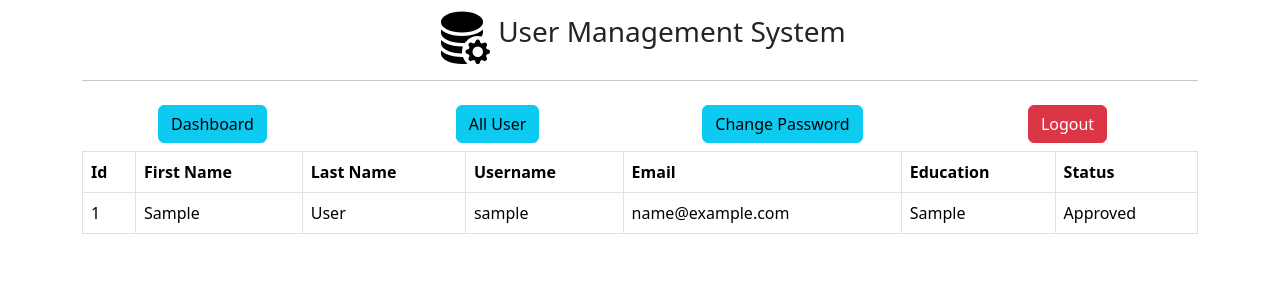
After one commit to Grayni/crm, a Flask app: page /admin/get-all-users in a window 1280 px wide. The commit adds this page. Shown: the top 300 px of the page. Run offline with Flask 3, Linux system fonts and the light colour scheme; tables that the repository leaves empty hold one stand-in row (values such as "Sample post").

Commit message:
admin approve user

```diff
--- a/app.py
+++ b/app.py
@@ -91,6 +91,23 @@ def adminDashboard():
     if not session.get('admin_id'):
         return redirect('/admin/')
     return render_template('/admin/dashboard.html', title='Admin Dashboard')
+
+
+# admin get all users
+@app.route('/admin/get-all-users', methods=['POST', 'GET'])
+def adminGetAllUsers():
+    users = User.query.all()
+    return render_template('admin/all-users.html', title='All Users', users=users)
+
+
+# admin approve user
+@app.route('/admin/approve-user/<int:id>', methods=['POST', 'GET'])
+def adminApprove(id):
+    User.query.filter_by(id=id).update({'status': 1})
+    db.session.commit()
+
+    flash('Approve successfully', 'success')
+    return redirect('/admin/get-all-users')
 
 
 # admin Logout
--- /dev/null
+++ b/templates/admin/all-users.html
@@ -0,0 +1,47 @@
+{% extends "admin/layout.html" %}
+
+{% block content %}
+    <div class="container">
+        {% include"admin/navbar.html" %}
+    </div>
+    <div class="container">
+        <div class="my-2">
+            <div class="table-responsive">
+                <table class="table table-bordered">
+                    <thead>
+                    <tr>
+                        <th>Id</th>
+                        <th>First Name</th>
+                        <th>Last Name</th>
+                        <th>Username</th>
+                        <th>Email</th>
+                        <th>Education</th>
+                        <th>Status</th>
+                    </tr>
+                    </thead>
+                    <tbody>
+                        {% for user in users %}
+                            <tr>
+                                <td>{{ user.id }}</td>
+                                <td>{{ user.fname }}</td>
+                                <td>{{ user.lname }}</td>
+                                <td>{{ user.username }}</td>
+                                <td>{{ user.email }}</td>
+                                <td>{{ user.edu }}</td>
+                                <td>
+                                    {% if user.status == 1 %}
+                                        Approved
+                                    {% else %}
+                                        <a href="/admin/approve-user/{{ user.id }}">
+                                            <button class="btn btn-warning">Approve</button>
+                                        </a>
+                                    {% endif %}
+                                </td>
+                            </tr>
+                        {% endfor %}
+                    </tbody>
+                </table>
+            </div>
+        </div>
+    </div>
+{% endblock content %}
--- a/templates/admin/navbar.html
+++ b/templates/admin/navbar.html
@@ -3,7 +3,7 @@
         <a href="/admin/dashboard" class="btn btn-info">Dashboard</a>
     </div>
     <div class="col-xl-3 col-lg-3 col-md-4 col-sm-12 gy-2 d-flex justify-content-center">
-        <a href="/admin/approve-user" class="btn btn-info">Approve User</a>
+        <a href="/admin/get-all-users" class="btn btn-info">All User</a>
     </div>
     <div class="col-xl-3 col-lg-3 col-md-4 col-sm-12 gy-2 d-flex justify-content-center">
         <a href="/admin/change-password" class="btn btn-info">Change Password</a>
--- a/templates/user/dashboard.html
+++ b/templates/user/dashboard.html
@@ -12,7 +12,6 @@
             {% endif %}
         {% endwith %}
         {% include 'user/navbar.html' %}
-        {{ users }}
         <div class="container">
             <div class="my-2">
                 <div class="table-responsive">
```
Also changed, not shown: 1 other file.
